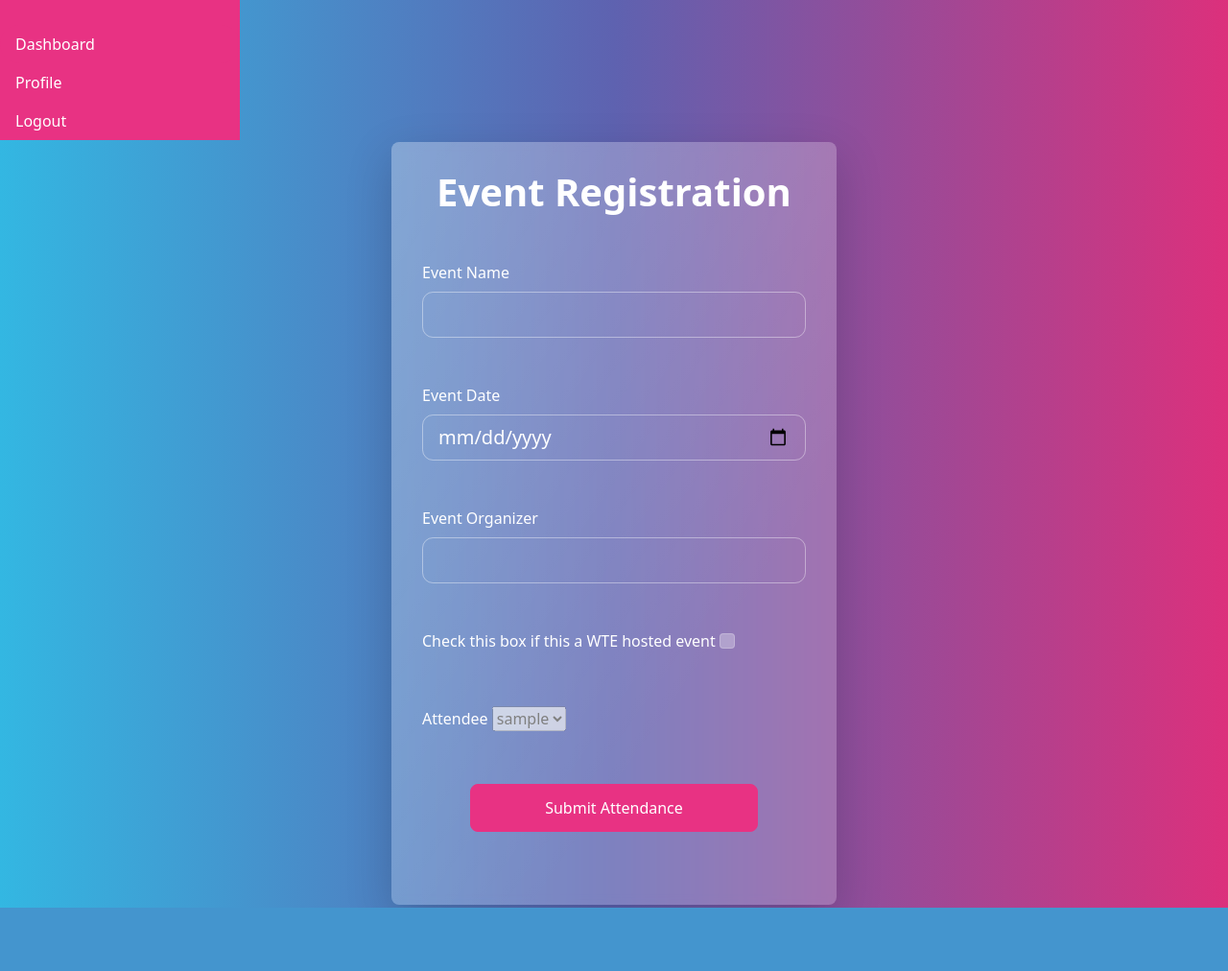
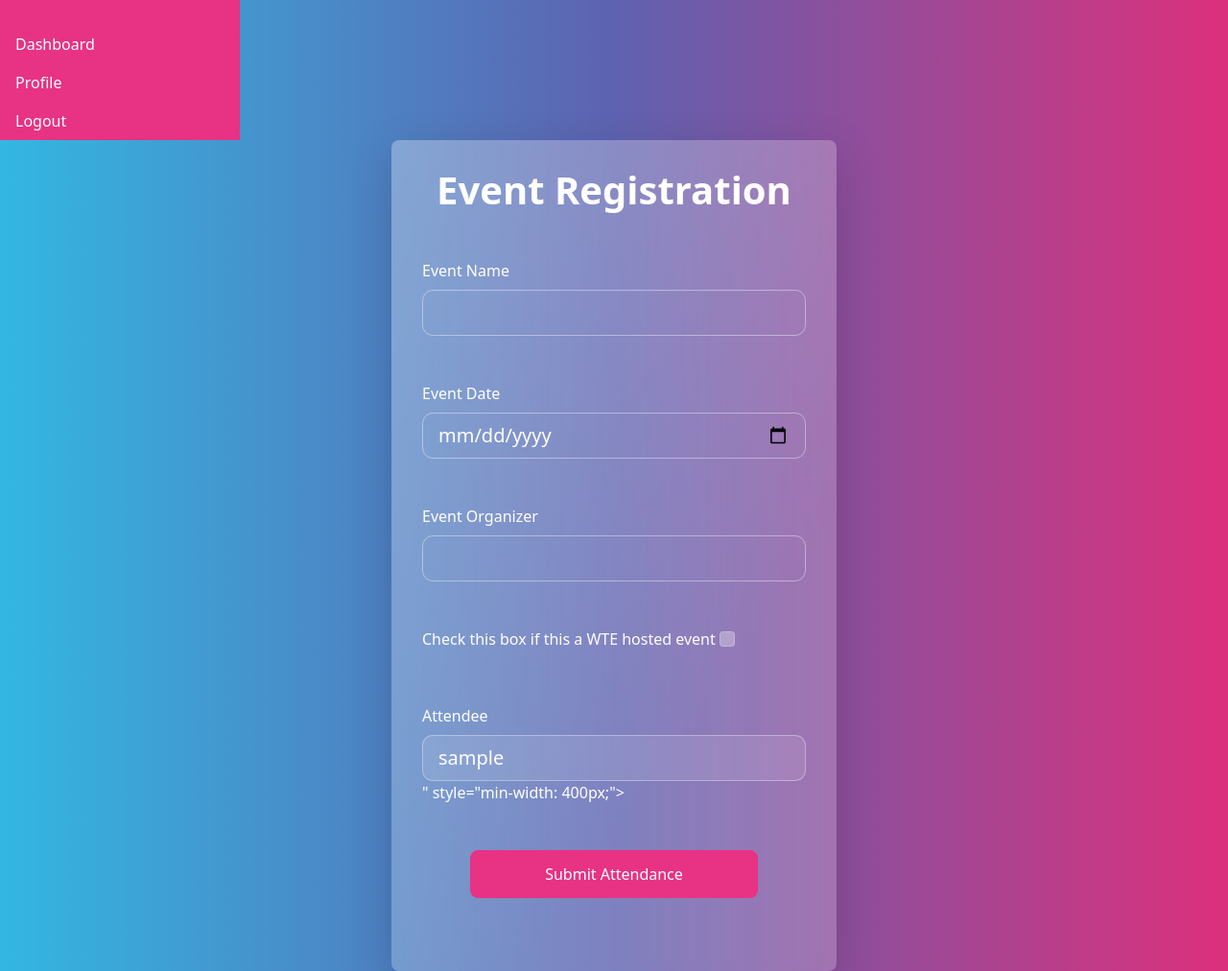
Before and after one commit to Fleurelle/wte_gamification, a Django app: page /event_tracker/community/ in a window 1280 px wide. Shown: the whole page at 96% size. Before the commit the page ends 946 px from the top, so only its background shows below. Run offline with Django 5.2, Linux system fonts and the light colour scheme; the visitor is signed in with stand-in values (Sample User, id 1); data comes from the database, SQL or seed files in the repository; some libraries are stand-ins or nearby versions.

Commit message:
bootstrap design for attendee field

```diff
--- a/wte/templates/attendance/community_event.html
+++ b/wte/templates/attendance/community_event.html
@@ -23,7 +23,12 @@
                     {% if field.field.widget.input_type == 'checkbox' %}
                         {{ field }}
                     {% elif field.field.widget.input_type == 'select'%}
-                        {{ field }}
+                    <select class="form-control form-control-lg {% if field.errors %}is-invalid{% endif %}"
+                        id="{{ field.id_for_label }}"
+                        name="{{ field }}"
+                        style="min-width: 400px;">
+                    </select>
+                        <!-- {{ field }} -->
                     {% else %}
                         <input type="{{ field.field.widget.input_type }}"
                             class="form-control form-control-lg {% if field.errors %}is-invalid{% endif %}"
```
